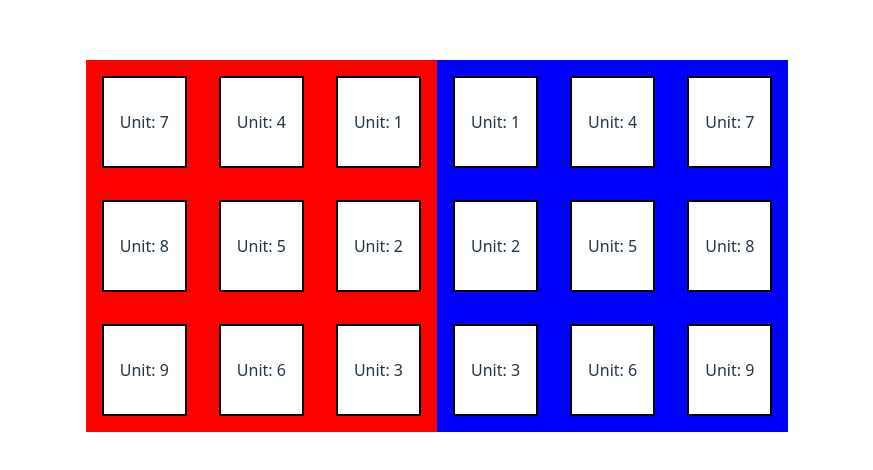
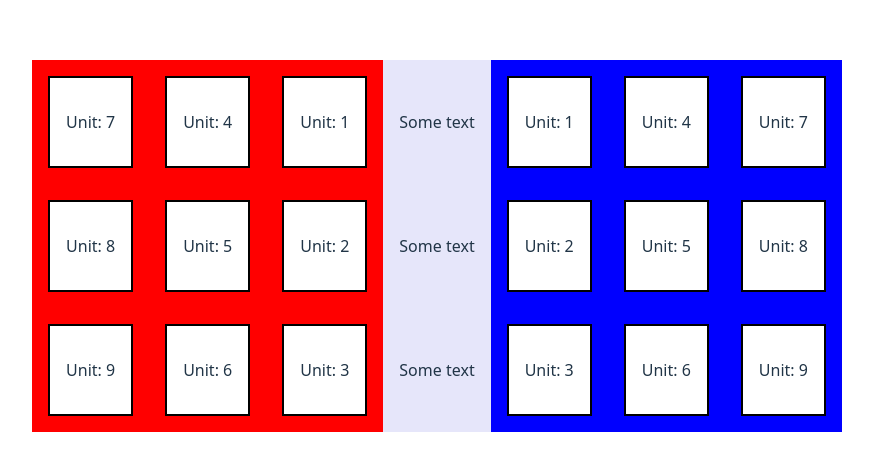
Before and after one commit to zules/archer-game, a React (Vite) app: page / in a window 1280 px wide. Shown: the part 154-624 px from the top of the page, without its empty margins (203-1076 px from the left). Built offline with nearby package versions, Linux system fonts and the light colour scheme.

Commit message:
feat: add middle lanes with proper layout proportions

```diff
--- a/src/App.jsx
+++ b/src/App.jsx
@@ -4,6 +4,7 @@ import viteLogo from '/vite.svg'
 import './App.css'
 
 import Army from './Army.jsx'
+import Lane from './Lane.jsx'
 
 function App() {
   const [count, setCount] = useState(0)
@@ -11,6 +12,7 @@ function App() {
   return (
     <main className="playing-field">
       <Army className="enemy army" />
+      <Lane />
       <Army className="user army" />
     </main>
   )
--- /dev/null
+++ b/src/Lane.jsx
@@ -0,0 +1,12 @@
+export default function Lane() {
+    const laneNums = Array.from({ length: 3 }, (_, i) => i + 1);
+    return (
+        <div className="lanes">
+            {laneNums.map((num) => (
+                <div key={num} className="lane">
+                    <p>Some text</p>
+                </div>
+            ))}
+        </div>
+    );
+}
--- a/src/index.css
+++ b/src/index.css
@@ -32,6 +32,19 @@ body {
 
 main.playing-field {
   display: flex;
+}
+
+div.lanes {
+  background-color: lavender;
+  display: flex;
+  flex-direction: column;
+}
+
+div.lane {
+  flex: 1;
+  display: flex;
+  align-items: center;
+  padding: 1rem;
 }
 
 div.army {
```
